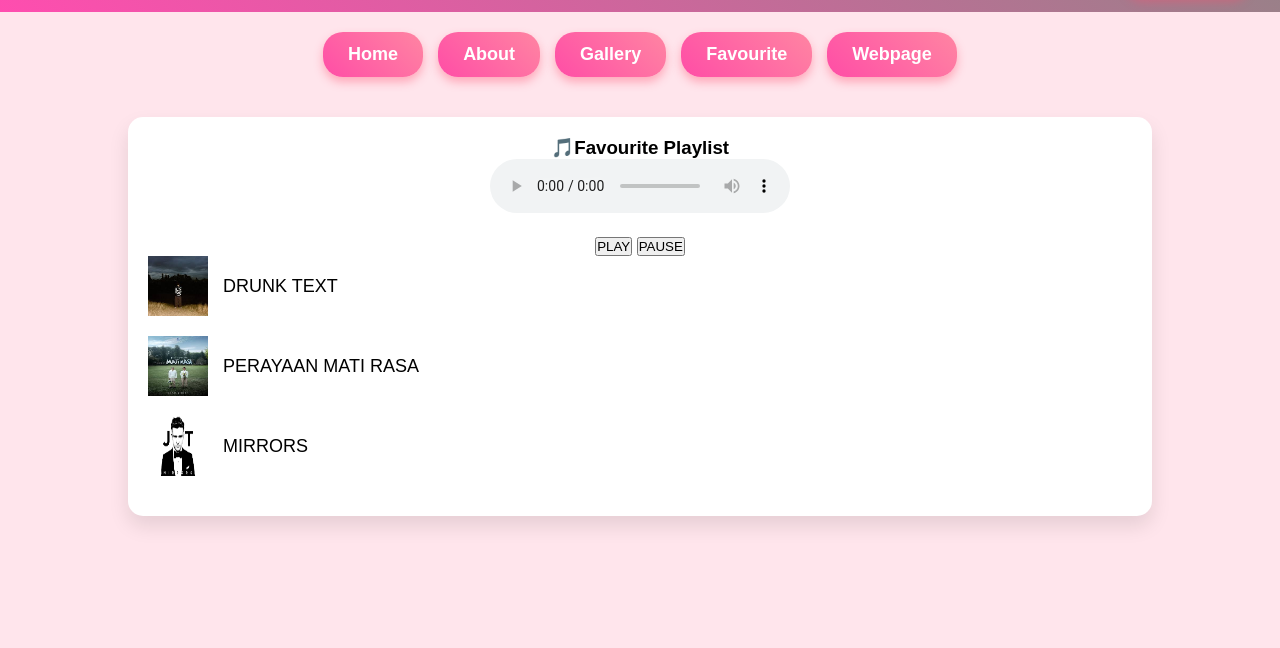
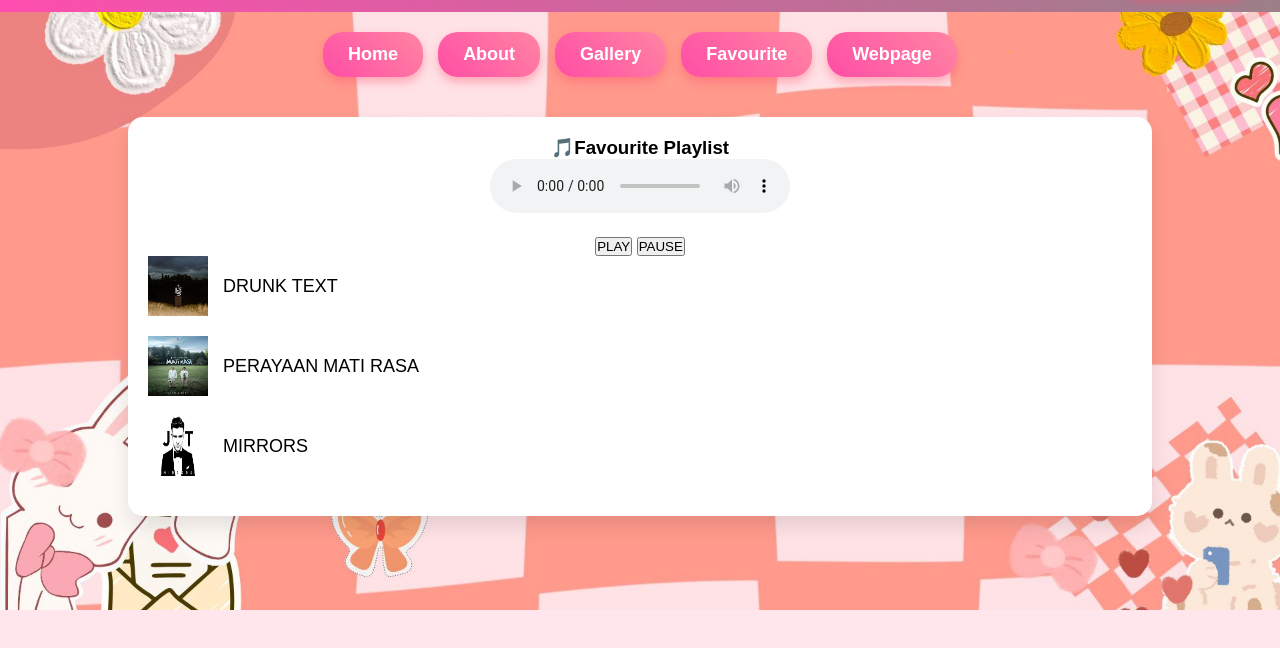
Before and after one commit to syahidahnorzaini/portfolio, a plain HTML site: page favourite.html in a window 1280 px wide. Shown: the part 56-704 px from the top of the page. Drawn offline with Linux system fonts and the light colour scheme; files whose address does not match are found by name.

Commit message:
Update favourite.html

```diff
--- a/favourite.html
+++ b/favourite.html
@@ -12,7 +12,7 @@
         }
 
         body {
-            background-image: url('IMAGES/BACKGROUND ABOUT.jpg');
+            background-image: url('BACKGROUND ABOUT.jpg');
             background-size: cover;
             background-repeat: no-repeat;
             background-position: center;
```
